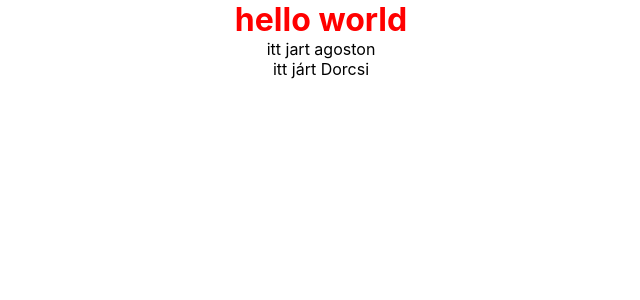
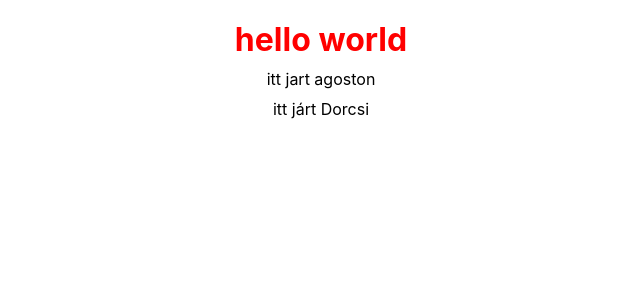
Before and after one commit to agolautner/fs-git-workshop, a JavaScript app: page / in a window 1280 px wide. Shown: the top 300 px of the page, without its empty margins (319-959 px from the left). Built offline with nearby package versions, Linux system fonts and the light colour scheme; the HTML template or start-up script is replaced by a standard one.

Commit message:
margin update

```diff
--- a/src/index.css
+++ b/src/index.css
@@ -13,7 +13,7 @@ code {
 }
 
 * {
-  margin: 0;
+  margin: 10px;
   padding: 0;
   box-sizing: border-box;
 }
```
